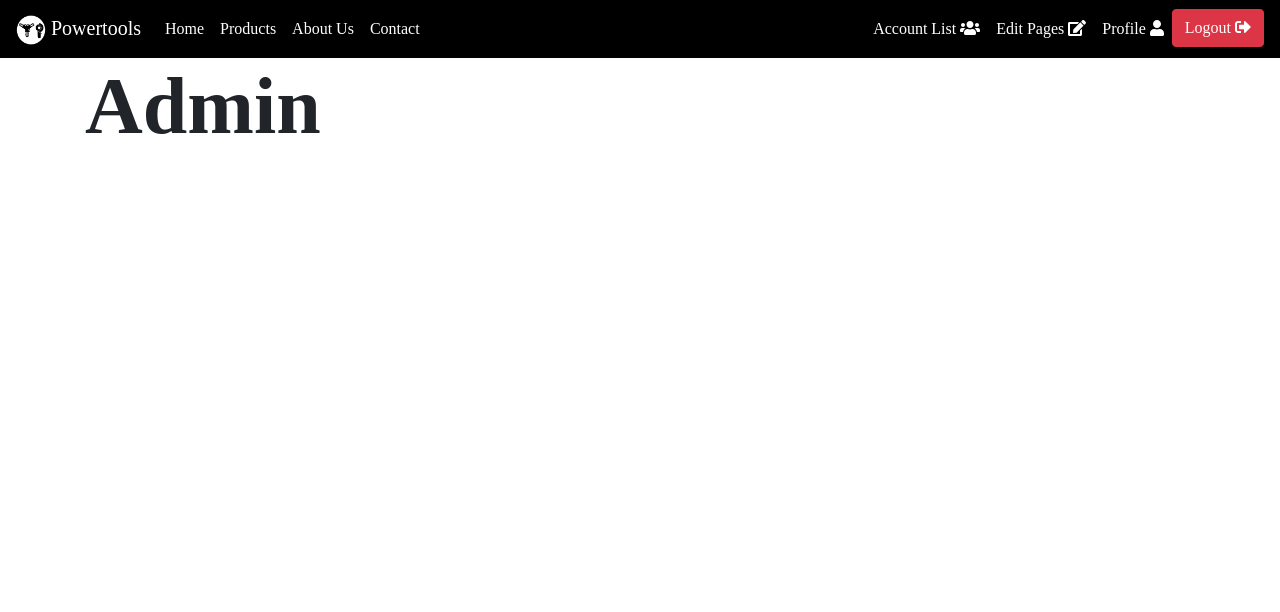
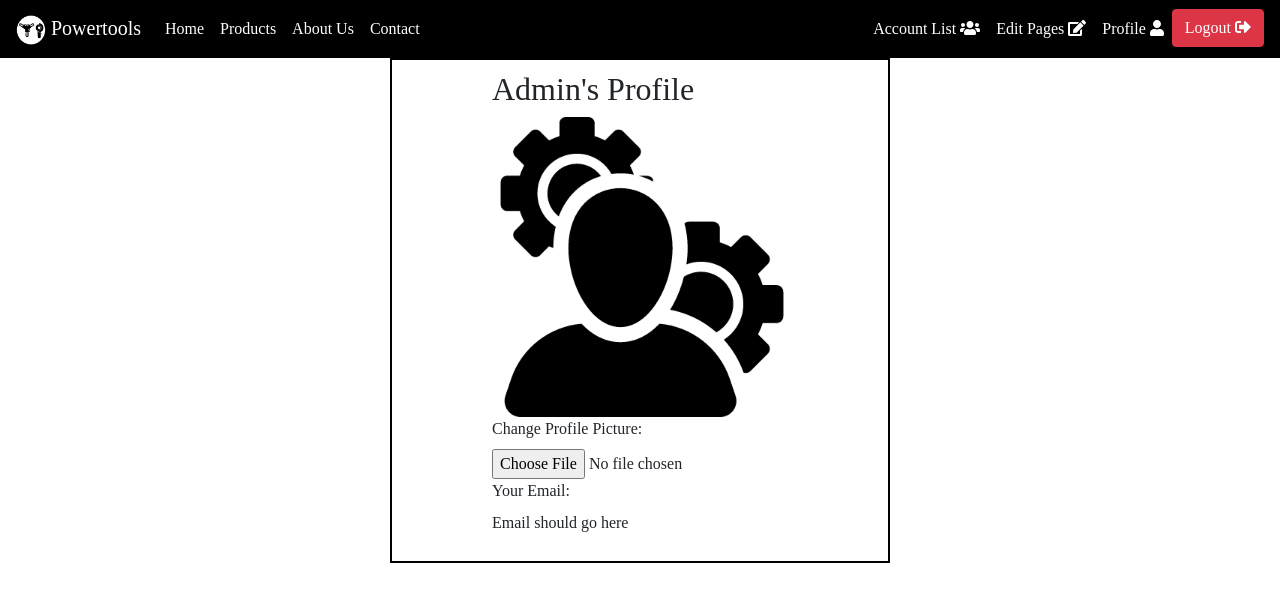
Before and after one commit to Bryan-A-Rojas/YP-Powertools-Website, a PHP site: page /admin_page.php in a window 1280 px wide. Shown: the top 612 px of the page. Run offline with PHP 8.4, Linux system fonts and the light colour scheme; some libraries are stand-ins or nearby versions; some web fonts are replaced.

Commit message:
added stuff on styles, edited the header of loginform and signupform. edited the profile pages of user,admin,superadmin

```diff
--- a/YP Website/css/styles.css
+++ b/YP Website/css/styles.css
@@ -173,6 +173,7 @@ hr{
 .product_page-product_price{
 	color:green;
 }
+
 #form-transbox {
   margin: auto;
   background-color: #ffffff;
@@ -183,6 +184,7 @@ hr{
   padding-top: 10px;
   margin-bottom:50px;
 }
+
 #profile-transbox {
   margin: auto;
   background-color: #ffffff;
@@ -195,6 +197,12 @@ hr{
   margin-bottom:50px;
 }
 
+#profile-image
+{
+	width: 300px;
+	height: 300px;
+}
+
 #jumbotron-margin{
 	margin: auto;
 }
--- a/YP Website/pages/admin_page.php
+++ b/YP Website/pages/admin_page.php
@@ -6,7 +6,21 @@ include '../includes/navbar_admin.inc.php';
 
 ?>
 
-<div class="container"><h1>Admin</h1></div>
+<div class="container">
+	<div class="row">
+		<div class="col-md-13" id="profile-transbox">
+			<h2>Admin's Profile</h2>
+			<img src="../images/profile_images/sample-admin.png" alt="userimage" id="profile-image">
+			<br />
+			<label for="uploading">Change Profile Picture:</label>
+			<br />
+			<input type="file" name="txtuploadpicture" accept="image/*">
+			<br />
+			<label for="email">Your Email:</label>
+			<p>Email should go here</p>
+		</div>
+	</div>
+</div>
 
 <?php
 
--- a/YP Website/pages/loginform.php
+++ b/YP Website/pages/loginform.php
@@ -6,7 +6,7 @@ include '../includes/header.inc.php';
 ?>
 
 <div class="jumbotron" id="jumbotron-margin">
-		<h1>Login</h1>
+		<h2>Login</h2>
 		<a href="index.php"><h3>&lt;Back to Home Page</h3></a>
 </div>
 
--- a/YP Website/pages/signupform.php
+++ b/YP Website/pages/signupform.php
@@ -6,7 +6,7 @@ include '../includes/header.inc.php';
 ?>
 
 <div class="jumbotron" id="jumbotron-margin">
-		<h1>Sign Up</h1>
+		<h2>Sign Up</h2>
 		<a href="index.php"><h3>&lt;Back to Home Page</h3></a>
 </div>
 
--- a/YP Website/pages/user_page.php
+++ b/YP Website/pages/user_page.php
@@ -12,7 +12,7 @@ include '../includes/navbar_user.inc.php';
 	<div class="row">
 		<div class="col-md-13" id="profile-transbox">
 			<h2>User's Profile</h2>
-			<img src="../images/profile_images/sample-user.png" alt="userimage" class="img-circle">
+			<img src="../images/profile_images/sample-user.png" alt="userimage" id="profile-image">
 			<br />
 			<label for="uploading">Change Profile Picture:</label>
 			<br />
```
Also changed, not shown: YP Website/pages/superadmin_page.php (+15 -1 lines).
